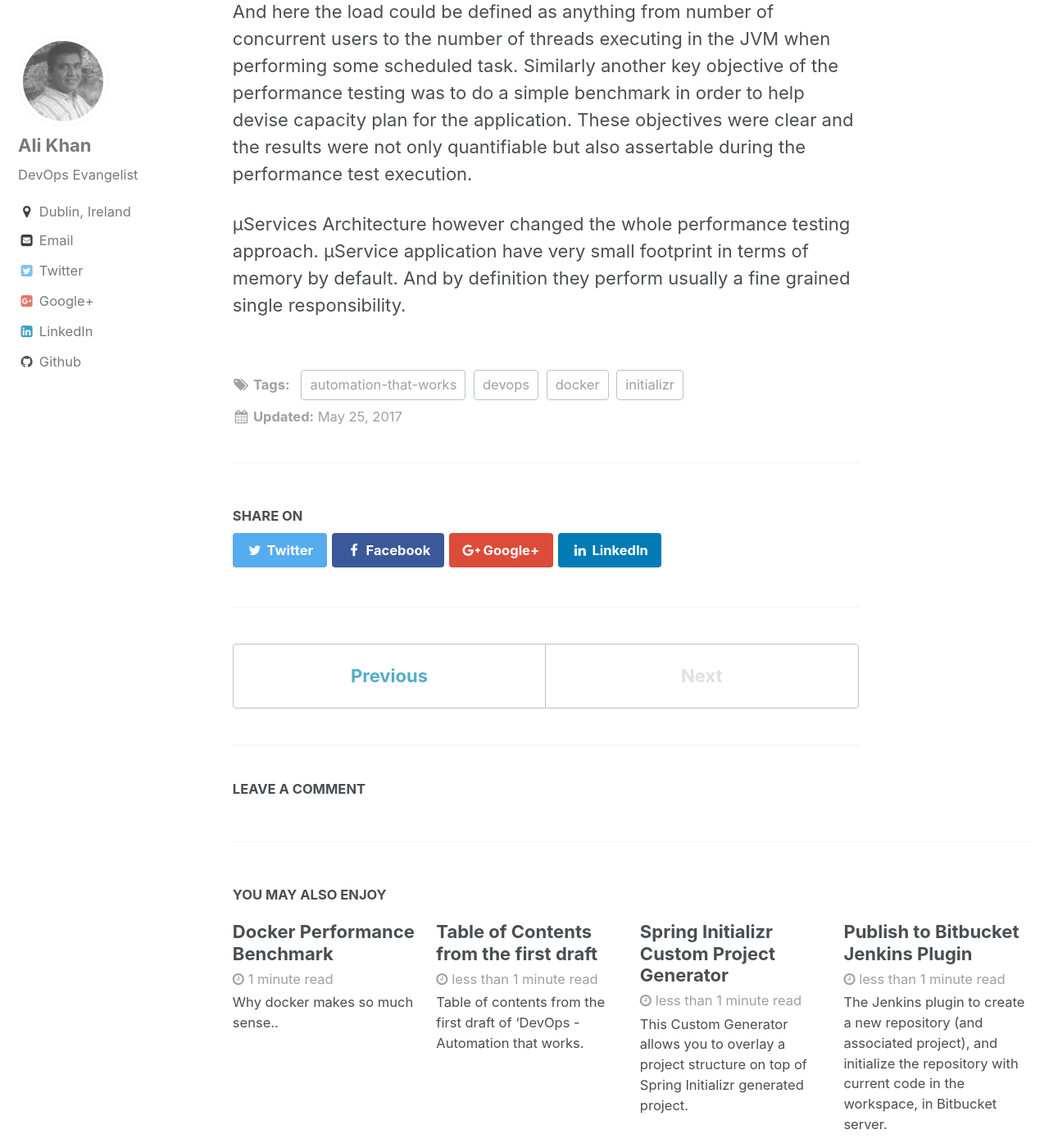
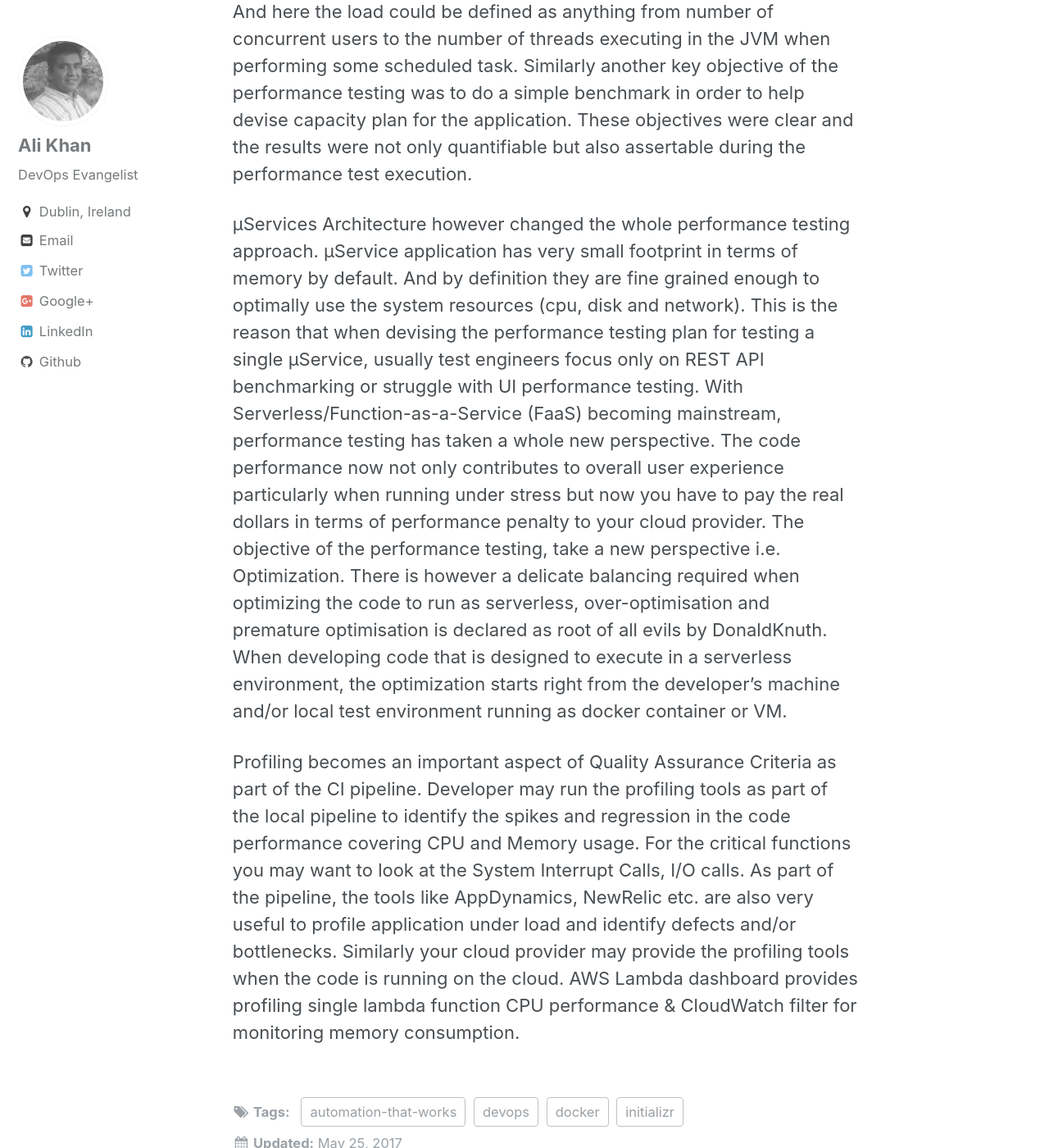
Before and after one commit to khanali21/khanali21.github.io, a Jekyll site: the page built from _posts/2017-05-25-performance-in-new-context.md, in a window 1280 px wide and 1400 px high, scrolled down 892 px. Shown: the whole window at 82% size. Built offline with Jekyll 4.4.1, drawn with Linux system fonts in a browser that asks for light colours; comment, search, counter and statistics services are not loaded; some of the changed text lies outside the part shown.

Commit message:
Article update

```diff
--- a/_posts/2017-05-25-performance-in-new-context.md
+++ b/_posts/2017-05-25-performance-in-new-context.md
@@ -16,4 +16,12 @@ Another of those key objective was to ensure that the memory usage by the applic
 Similarly another key objective of the performance testing was to do a simple benchmark in order to help devise capacity plan for the application.
 These objectives were clear and the results were not only quantifiable but also assertable during the performance test execution.
 
-µServices Architecture however changed the whole performance testing approach. µService application have very small footprint in terms of memory by default. And by definition they perform usually a fine grained single responsibility.
+µServices Architecture however changed the whole performance testing approach. µService application has very small footprint in terms of memory by default. And by definition they are fine grained enough to optimally use the system resources (cpu, disk and network).
+This is the reason that when devising the performance testing plan for testing a single µService, usually test engineers focus only on REST API benchmarking or struggle with UI performance testing.
+With Serverless/Function-as-a-Service (FaaS) becoming mainstream, performance testing has taken a whole new perspective. The code performance now not only contributes to overall user experience particularly when running under stress but now you have to pay the real dollars in terms of performance penalty to your cloud provider.
+The objective of the performance testing, take a new perspective i.e. Optimization. There is however a delicate balancing required when optimizing the code to run as serverless, over-optimisation and premature optimisation is declared as root of all evils by DonaldKnuth.
+When developing code that is designed to execute in a serverless environment, the optimization starts right from the developer's machine and/or local test environment running as docker container or VM.
+
+Profiling becomes an important aspect of Quality Assurance Criteria as part of the CI pipeline. Developer may run the profiling tools as part of the local pipeline to identify the spikes and regression in the code performance covering CPU and Memory usage. For the critical functions you may want to look at the System Interrupt Calls, I/O calls.
+As part of the pipeline, the tools like AppDynamics, NewRelic etc. are also very useful to profile application under load and identify defects and/or bottlenecks.
+Similarly your cloud provider may provide the profiling tools when the code is running on the cloud. AWS Lambda dashboard provides profiling single lambda function CPU performance & CloudWatch filter for monitoring memory consumption.
```
